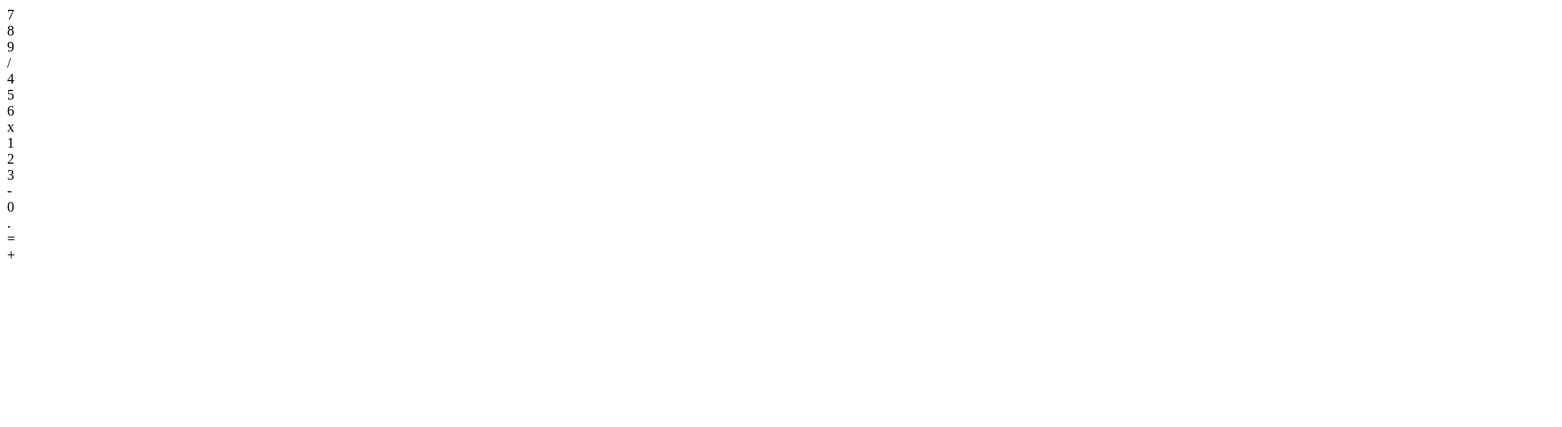
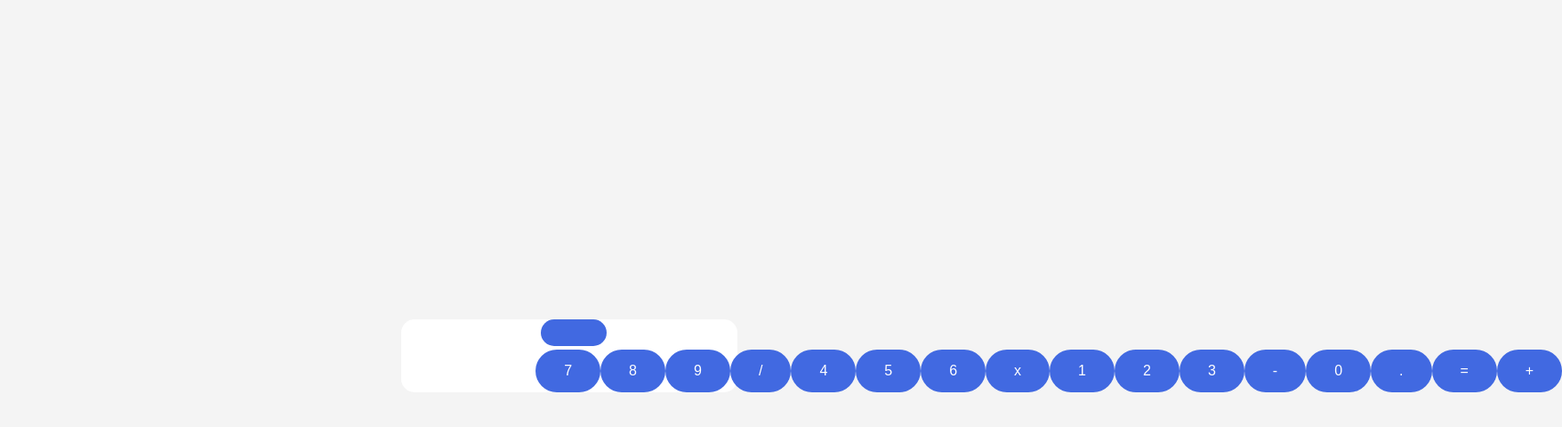
Before and after one commit to lurisz33/odin-calculator, a plain HTML site: page index.html in a window 1280 px wide. Shown: the whole page at 89% size, 1756 px wide, since content can reach past the window. Drawn offline with Linux system fonts and the light colour scheme.

Commit message:
first draft of css, still a mess

```diff
--- a/index.html
+++ b/index.html
@@ -18,27 +18,27 @@
         <div id="input-number-2">
 
         </div>
-        <div class="reset-button">
+        <div class="input-button" id="reset-button">
 
         </div>
     </div>
     <div class="input-container">
-        <div id="number-7">7</div>
-        <div id="number-8">8</div>
-        <div id="number-9">9</div>
-        <div id="division-button">/</div>
-        <div id="number-4">4</div>
-        <div id="number-5">5</div>
-        <div id="number-6">6</div>
-        <div id="multiplication-button">x</div>
-        <div id="number-1">1</div>
-        <div id="number-2">2</div>
-        <div id="number-3">3</div>
-        <div id="subtraction-button">-</div>
-        <div id="number-0">0</div>
-        <div id="decimal-button">.</div>
-        <div id="equal-button">=</div>
-        <div id="addition-button">+</div>
+        <div class="input-button" id="number-7">7</div>
+        <div class="input-button" id="number-8">8</div>
+        <div class="input-button" id="number-9">9</div>
+        <div class="input-button" id="division-button">/</div>
+        <div class="input-button" id="number-4">4</div>
+        <div class="input-button" id="number-5">5</div>
+        <div class="input-button" id="number-6">6</div>
+        <div class="input-button" id="multiplication-button">x</div>
+        <div class="input-button" id="number-1">1</div>
+        <div class="input-button" id="number-2">2</div>
+        <div class="input-button" id="number-3">3</div>
+        <div class="input-button" id="subtraction-button">-</div>
+        <div class="input-button" id="number-0">0</div>
+        <div class="input-button" id="decimal-button">.</div>
+        <div class="input-button" id="equal-button">=</div>
+        <div class="input-button" id="addition-button">+</div>
 
     </div>
 </div>
--- a/style.css
+++ b/style.css
@@ -0,0 +1,48 @@
+html, body {
+    height: 100%;
+    margin: 0;
+    display: flex;
+    justify-content: center;
+    align-items: center;
+    background-color: #f4f4f4;
+    font-family: Arial, sans-serif;
+}
+
+.calculator-container {
+    display: flex;
+    justify-content: center;
+    align-items: center;
+    flex-direction: column;
+    width: 90%;
+    max-width: 400px;
+    background-color: white;
+    border-radius: 15px;
+    margin: 10px;
+
+}
+
+.calculator-display {
+    flex: 1;
+    text-align: right;
+    margin: 0 5px;
+}
+
+.input-container {
+    display: flex;
+    flex-direction: row;
+    width: 20%;
+}
+
+.input-button {
+    background-color: royalblue;
+    border: none;
+    border-radius: 25px;
+    color: white;
+    padding: 15px 32px;
+    text-align: center;
+    text-decoration: none;
+    display: inline-block;
+    font-size: 16px;
+    cursor: pointer;
+    width: 15%;
+}
```
